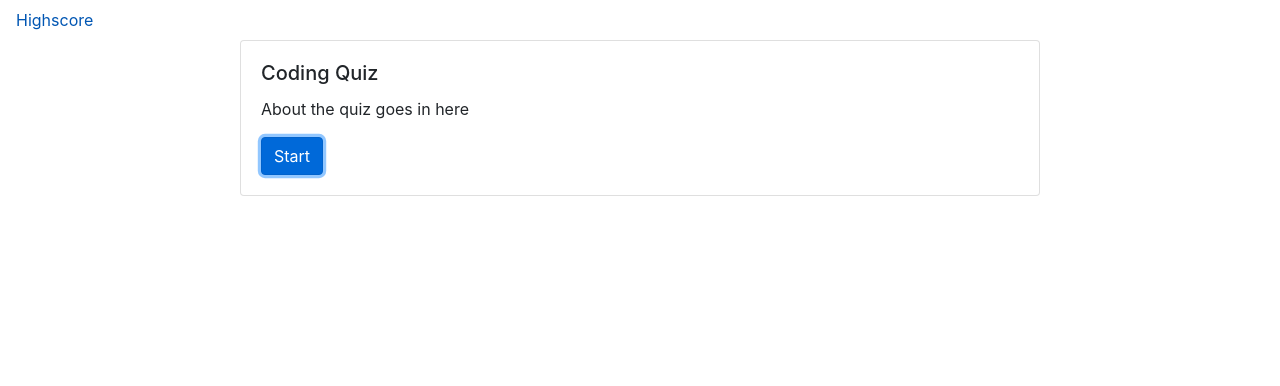
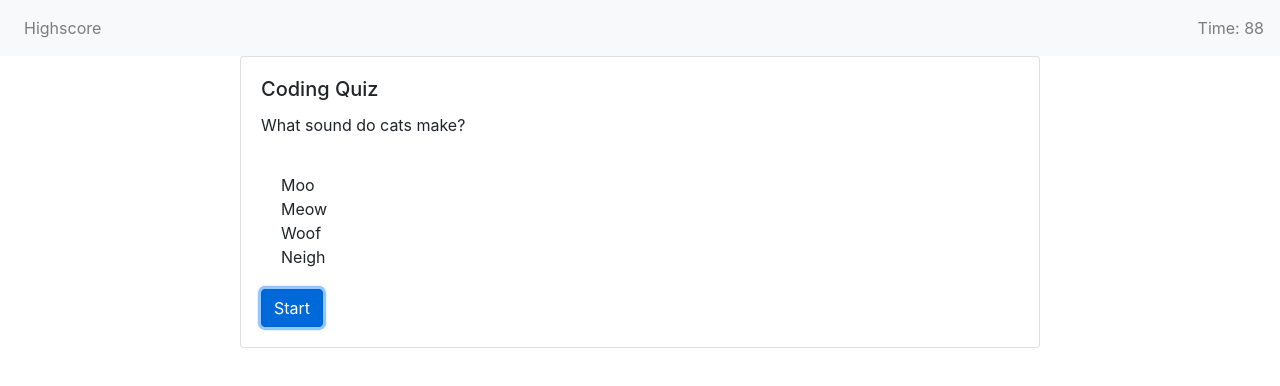
Before and after one commit to ThaliaRowan/animal_Quiz.github.io, a plain HTML site: page index.html in a window 1280 px wide. Both pictures are taken after a click on the link "Start". Drawn offline with nearby package versions, Linux system fonts and the light colour scheme.

Commit message:
Added time and  q and A functions

```diff
--- a/index.html
+++ b/index.html
@@ -7,22 +7,39 @@
         <link rel="stylesheet" type="text/css" href="style.css">
     </head>
     <body>
-        <ul class="nav">
-            <li class="nav-item">
-              <a class="nav-link active" href="#">Highscore</a>
-            </li>
-          </ul>
+      <div>
+        <nav class="navbar navbar-expand-lg navbar-light bg-light">
+            <ul class="navbar-nav mr-auto">
+              <li class="nav-item">
+                <a class="nav-link" href="#"> Highscore <span class="sr-only">(current)</span></a>
+              </li>
+            </ul>
+            <span class="navbar-text" id="time">
+            Time: 0
+            </span>
+          </div>
+        </nav>
+      </div>
+
+
         <main>
             <div class="row">
                 <div class="col-md-12 d-flex justify-content-center">
                   <div class="card" style ="width: 50rem;">
                     <div class="card-body">
-                      <h5 class="card-title">Coding Quiz</h5>
-                      <p class="card-text">About the quiz goes in here</p>
-                      <a href="#" class="btn btn-primary">Start</a>
+                      <h5 class="card-title" id="cardTitle">Coding Quiz</h5>
+                      <p class="card-text" id="question">About the quiz goes in here</p>
+                      <div id="options">
+
+                      </div>
+                      <a href="#" class="btn btn-primary" id="btn">Start</a>
                     </div>
                   </div>
                 </div>
         </main>
+        <script src="script.js"></script>
+        <script src="https://code.jquery.com/jquery-3.5.1.slim.min.js" integrity="sha384-DfXdz2htPH0lsSSs5nCTpuj/zy4C+OGpamoFVy38MVBnE+IbbVYUew+OrCXaRkfj" crossorigin="anonymous"></script>
+<script src="https://cdn.jsdelivr.net/npm/popper.js@1.16.1/dist/umd/popper.min.js" integrity="sha384-9/reFTGAW83EW2RDu2S0VKaIzap3H66lZH81PoYlFhbGU+6BZp6G7niu735Sk7lN" crossorigin="anonymous"></script>
+<script src="https://stackpath.bootstrapcdn.com/bootstrap/4.5.2/js/bootstrap.min.js" integrity="sha384-B4gt1jrGC7Jh4AgTPSdUtOBvfO8shuf57BaghqFfPlYxofvL8/KUEfYiJOMMV+rV" crossorigin="anonymous"></script>
     </body>
 </html>
--- /dev/null
+++ b/script.js
@@ -0,0 +1,87 @@
+var cardTitle = document.querySelector("#cardTitle");
+var question = document.querySelector("#question");
+var btn = document.querySelector("#btn");
+var opt = document.querySelector("#options");
+var button = document.createElement("button");
+var time = document.querySelector('#time');
+var idx;
+var opIdx;
+var counter = 0;
+var objArr = [];
+var ansArr = [];
+var secondsLeft = 90;
+
+function myObj() {
+  for (let i = 0; i < options.length; i++) {
+    objArr.push(options[i]);
+  }
+  return objArr;
+}
+
+function myQuestion() {
+  idx = 0;
+  var que = objArr[idx];
+  question.innerHTML = que.question;
+
+  var cQuest = objArr.indexOf(que);
+  objArr.splice(cQuest, 1);
+
+  var answers = que.answer.length;
+
+  for (let i = 0; i < answers; i++) {
+    ansArr.push(i);
+  }
+   opt.innerHTML = '';
+  for (let i = 0; i < answers; i++) {
+    //opIdx = 0;
+    var optIdx = ansArr[idx];
+
+    var cAns = ansArr.indexOf(optIdx);
+    ansArr.splice(cAns, 1);
+    console.log(ansArr);
+
+    var sect = document.createElement("div");
+    sect.innerHTML = que.answer[i];
+    opt.appendChild(sect);
+  }
+
+  counter++;
+}
+
+
+function myTimer(){
+    var theInterval = setInterval(() => {
+        secondsLeft--
+        time.textContent = 'Time: ' +  secondsLeft;
+
+    }, 1000);
+}
+
+function btnClick() {
+    myTimer();
+    myObj();
+    myQuestion();
+
+}
+
+var options = [
+  {
+    question: "What sound do cats make?",
+    answer: ["Moo", "Meow", "Woof", "Neigh"],
+  },
+
+  {
+    question: "Are dogs mamals?",
+    answer: ["yes", "no"],
+  },
+  {
+    question: "A group of birds are called...",
+    answer: ["A flock", "A pride", "A jet", "An aeroplane"],
+  },
+  {
+    question: "Which bird can fly backwards?",
+    answer: ["A penguin", "A hummingbird", "A crow", "A parrot"],
+  },
+];
+
+btn.addEventListener("click", btnClick);
--- a/style.css
+++ b/style.css
@@ -0,0 +1,3 @@
+#options{
+    padding: 20px;
+}
```
